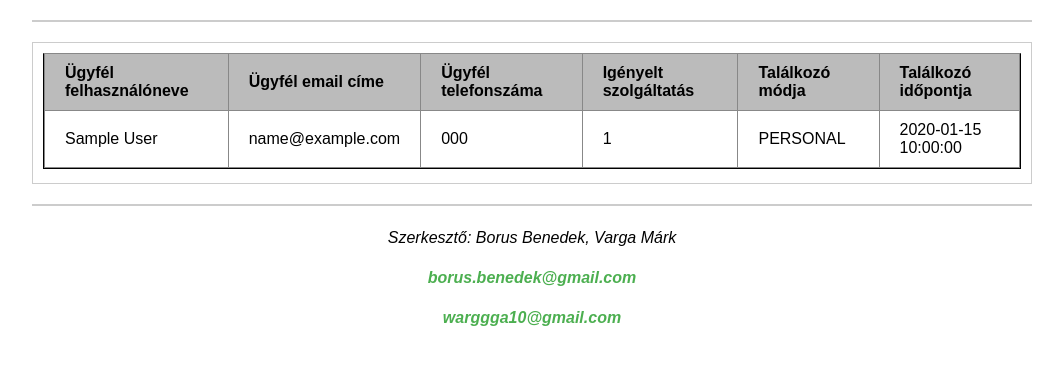
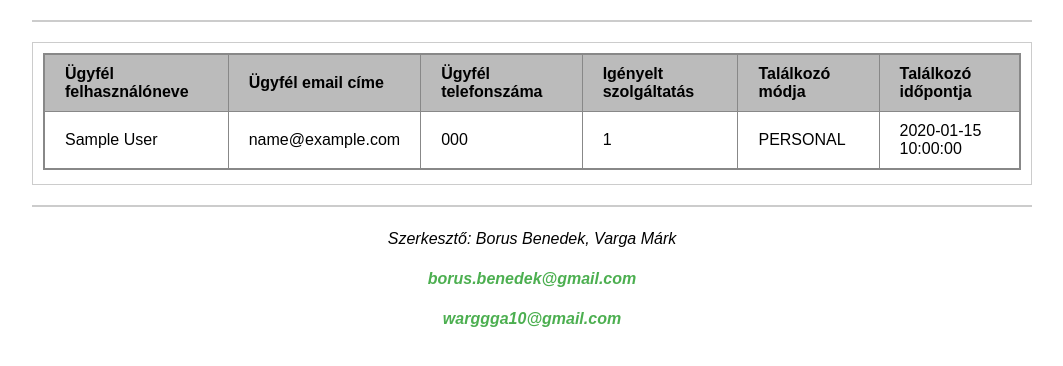
Before and after one commit to Andruida/SZTE-webterv, a PHP site: the page made by rendelések.php in a window 1280 px wide. Shown: the part 200-566 px from the top of the page, without its empty margins (108-1171 px from the left). Run offline with PHP 8.4, Linux system fonts and the light colour scheme; the visitor is signed in with stand-in values (Sample User, id 1); tables that the repository leaves empty hold one stand-in row (values such as "Sample post"); data that the repository does not hold is empty.

Commit message:
Táblázat formázás javítása

```diff
--- a/css/orderstyle.css
+++ b/css/orderstyle.css
@@ -14,6 +14,12 @@ table th, table td {
 	padding: 10px 20px;
 	border: 1px solid #888;
 	border-width: 0 1px 1px;
+}
+
+table {
+	border: 1px solid #888;
+	border-top: 2px solid #888;
+	width: auto;
 }
 /*responsive table*/
 @media screen and (max-width: 550px) {
```
